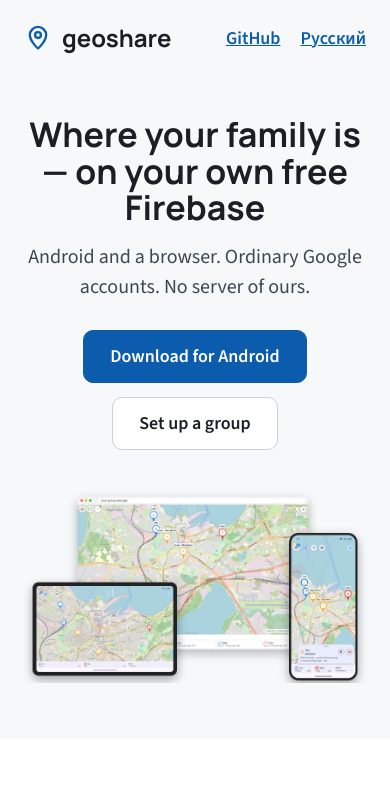
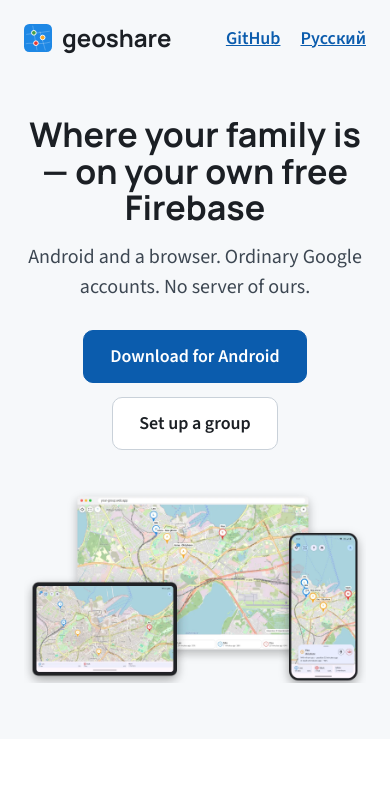
Before and after one commit to VitalyOstanin/geoshare, a plain HTML site: page site/index.html in a window 390 px wide. Shown: the top 800 px of the page. Drawn offline with Linux system fonts and the light colour scheme.

Commit message:
Landing: the application's icon beside its name
The header drew a generic map pin while the tab and the phone show the
application's icon; it now shows that icon, at 28 pixels, the rule that
stretches pictures to the column's width left off it.

```diff
--- a/site/index.html
+++ b/site/index.html
@@ -15,7 +15,7 @@
 <body>
 <header class="wrap">
   <a class="brand" href="./">
-    <svg width="28" height="28" viewBox="0 0 24 24" fill="none" stroke="currentColor" stroke-width="2" stroke-linecap="round" stroke-linejoin="round" aria-hidden="true"><path d="M12 21s-7-6.2-7-11.5A7 7 0 0 1 19 9.5C19 14.8 12 21 12 21z"/><circle cx="12" cy="9.5" r="2.5"/></svg>
+    <img src="favicon.svg" width="28" height="28" alt="">
     geoshare
   </a>
   <nav>
--- a/site/style.css
+++ b/site/style.css
@@ -73,7 +73,11 @@
   text-decoration: none;
 }
 
-.brand svg { color: var(--accent); }
+/* The application's icon, at its own size rather than the column's width. */
+.brand img {
+  width: 28px;
+  height: 28px;
+}
 
 nav {
   display: flex;
```
Also changed, not shown: site/ru/index.html (+1 -1 lines).
